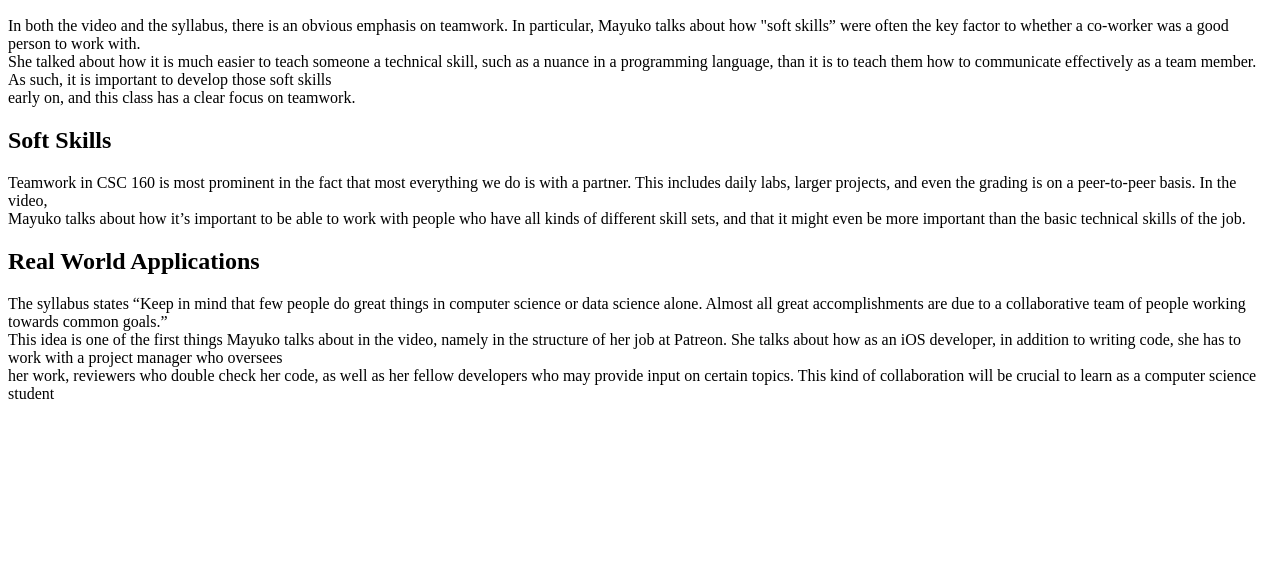
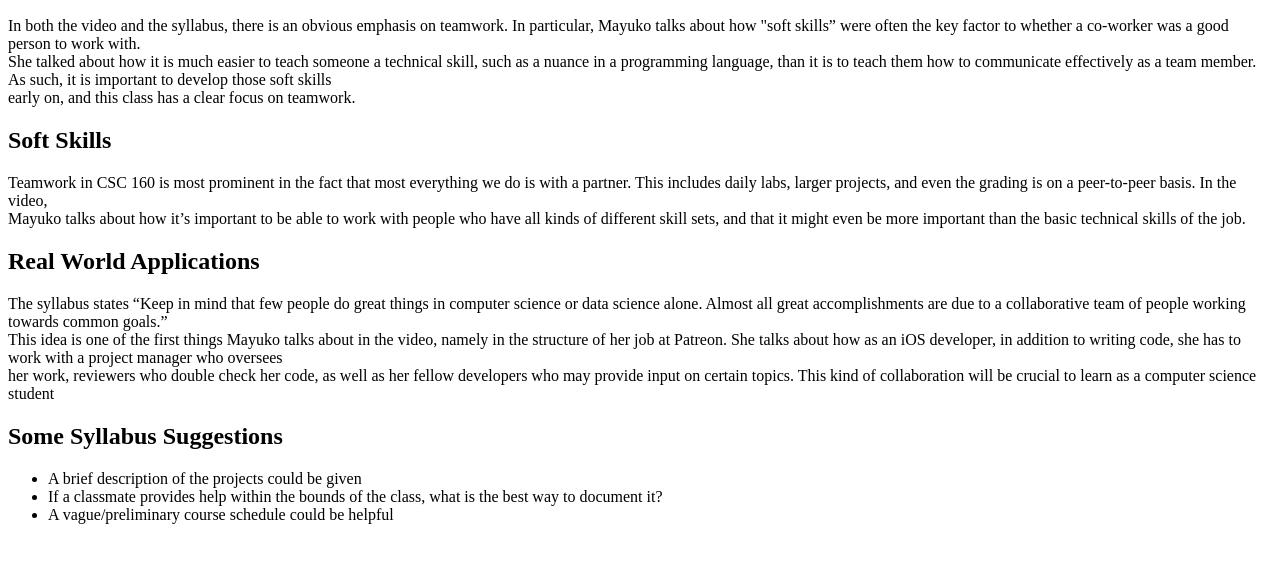
Before and after one commit to CollinMathisACP/HW1, a plain HTML site: page index.html in a window 1280 px wide. Shown: the part 96-658 px from the top of the page. Drawn offline with Linux system fonts and the light colour scheme.

Commit message:
Update index.html

```diff
--- a/index.html
+++ b/index.html
@@ -33,5 +33,13 @@
     who double check her code, as well as her fellow developers who may provide input on certain topics. This kind of
     collaboration will be crucial to learn as a computer science student
   </p>
+  <h2>
+    Some Syllabus Suggestions
+  </h2>
+  <ul>
+    <li>A brief description of the projects could be given</li>
+    <li>If a classmate provides help within the bounds of the class, what is the best way to document it?</li>
+    <li>A vague/preliminary course schedule could be helpful</li>
+  </ul>
 </body>
 </html>
```
